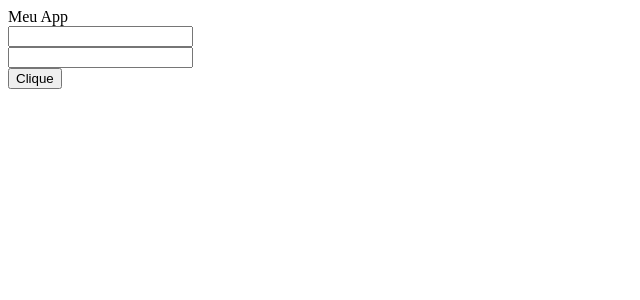
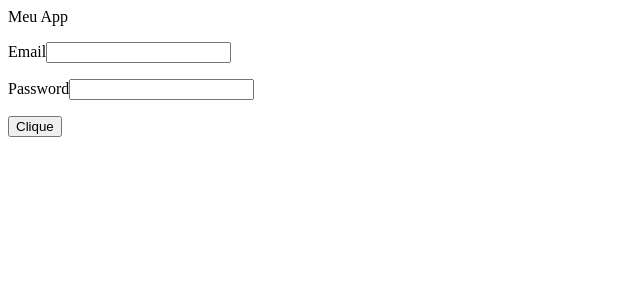
Before and after one commit to Davijluna/exercicios_de_revisao, a React (Create React App) app in the folder exerciciosdiarios/: page / in a window 1280 px wide. Shown: the top 300 px of the page, without its empty margins (0-640 px from the left). Built offline with nearby package versions, Linux system fonts and the light colour scheme.

Commit message:
feat: criando imṕlementações com ... na props

```diff
--- a/exerciciosdiarios/src/Form/Form.js
+++ b/exerciciosdiarios/src/Form/Form.js
@@ -5,8 +5,8 @@ import Input from './Input'
 function Form() {
   return (
     <div>
-      <Input />
-      <Input />
+      <Input id="email" label="Email" required />
+      <Input id="password" type="password" label="Password"/>
       <Button />
     </div>
   )
--- a/exerciciosdiarios/src/Form/Input.js
+++ b/exerciciosdiarios/src/Form/Input.js
@@ -1,10 +1,10 @@
 import React from 'react'
 
-function Input() {
+function Input({label, id, ...props}) {
   return (
-    <div>
-      <label htmlFor=""></label>
-      <input type="text" />
+    <div style={{margin: '1rem 0'}}>
+      <label htmlFor={id}>{label}</label>
+      <input id={id} type="text" {...props} />
     </div>
   )
 }
```
